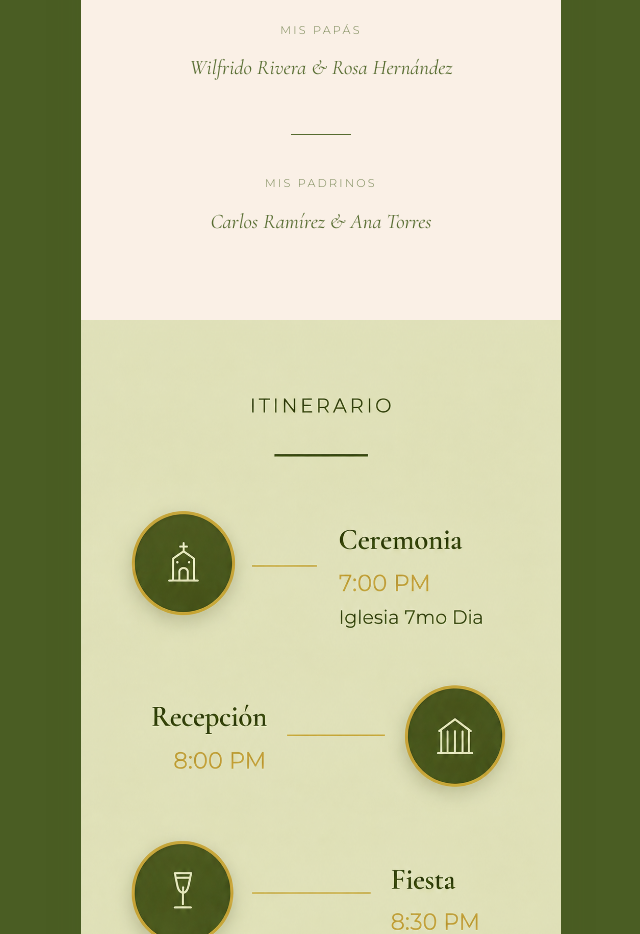
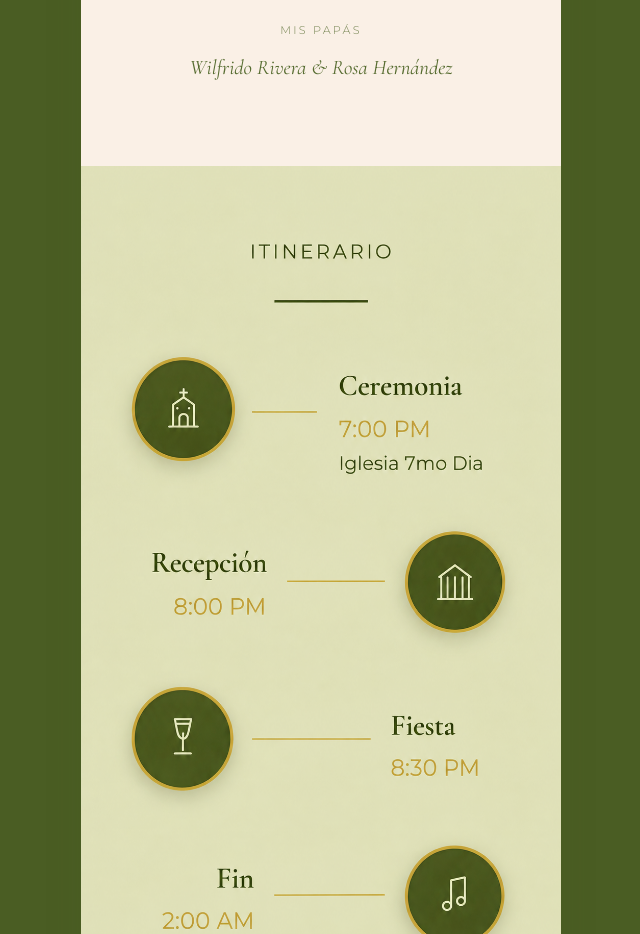
Before and after one commit to oldwilly12/invitacion_XV, an Astro site: page / in a window 1280 px wide. Shown: the part 1420-2354 px from the top of the page, without its empty margins (319-959 px from the left). Built offline with nearby package versions, Linux system fonts and the light colour scheme; Astro itself is replaced by a stand-in of ours.

Commit message:
Quitar sección de padrinos de la invitación
Solo se muestran los nombres de los papás por ahora.

Co-Authored-By: Claude Sonnet 5 <noreply@anthropic.com>
Claude-Session: https://claude.ai/code/session_01WPsgyS9eFzVgjJ9XdpSgNz

```diff
--- a/src/components/Godparents.astro
+++ b/src/components/Godparents.astro
@@ -6,13 +6,6 @@ import { event } from '../data/event';
   <div class="block">
     <p class="eyebrow">{event.padres.titulo}</p>
     <h2 class="names">{event.padres.nombres.join(' & ')}</h2>
-  </div>
-
-  <hr class="divider" />
-
-  <div class="block">
-    <p class="eyebrow">{event.padrinos.titulo}</p>
-    <h2 class="names">{event.padrinos.nombres.join(' & ')}</h2>
   </div>
 </section>
 
```
